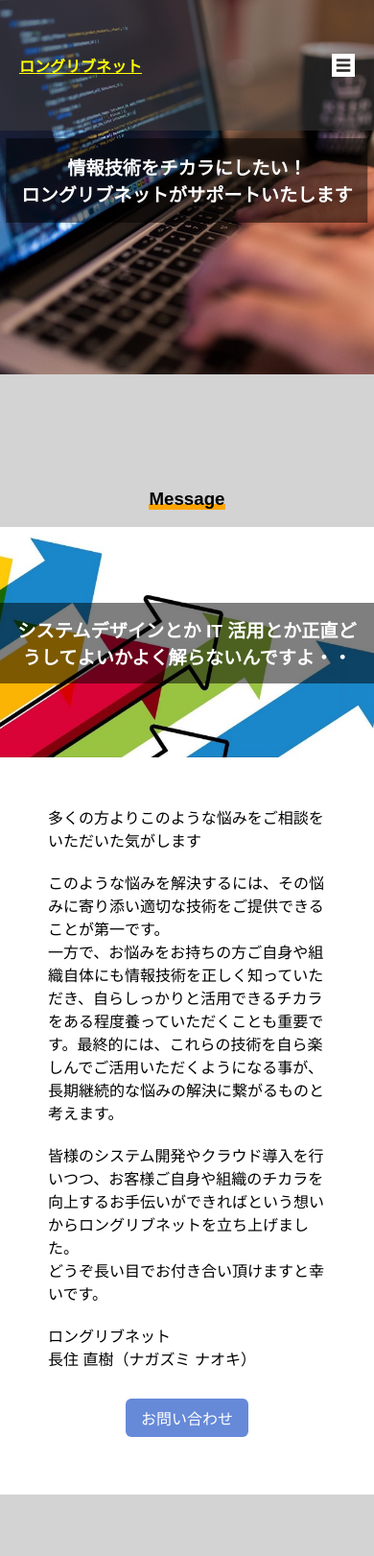
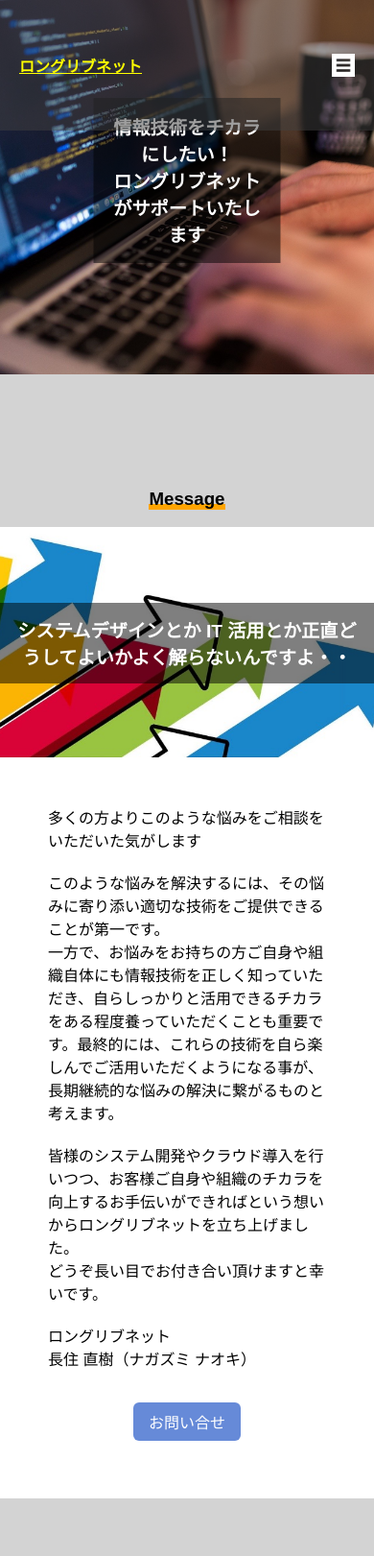
Before and after one commit to long-live-net/longlivenet, a Django app: page / in a window 390 px wide. Shown: the top 1621 px of the page at 96% size. Run offline with Django 3.2, Linux system fonts and the light colour scheme; data that the repository does not hold is empty.

Commit message:
Fix view templates style sheet.

```diff
--- a/sitebase/templates/sitebase/index.html
+++ b/sitebase/templates/sitebase/index.html
@@ -30,7 +30,7 @@
       どうぞ長い目でお付き合い頂けますと幸いです。
       </p>
       <p>ロングリブネット<br>長住 直樹（ナガズミ ナオキ）</p>
-      <p class="lead_button"><a class="button01" href="#contact">お問い合わせ</a></p>
+      <p class="lead_button"><a class="button01" href="#contact">お問い合せ</a></p>
     </div>
   </div>
 </section>
@@ -132,7 +132,7 @@
       URL: https://www.longlivenet.com/
       </p>
       <p>
-      <a class="button01" href="/contact">メールでのお問い合わせ（お問い合わせフォーム）</a>
+      <a class="button01" href="/contact">メールでのお問い合せ（お問い合せフォーム）</a>
       </p>
     </div>
   </div>
--- a/sitebase/templates/sitebase/news.html
+++ b/sitebase/templates/sitebase/news.html
@@ -58,7 +58,7 @@
   </div>
   <div>
     <p class="lead_button">
-    <a class="button01" href="/#contact">お問い合わせ</a>
+    <a class="button01" href="/#contact">お問い合せ</a>
     <a class="button01" href="/">ホーム</a>
     </p>
   </div>
--- a/sitebase/templates/sitebase/news_detail.html
+++ b/sitebase/templates/sitebase/news_detail.html
@@ -20,14 +20,13 @@
       {% endif %}
     </ul>
     <p class="news_navi">
-    <a class="button01" href="javascript:history.back();">戻る</a>
     {% if page %}
     <a class="button01" href="{% url 'sitebase:news' %}?page={{page}}">NEWS一覧</a>
     {% else %}
     <a class="button01" href="{% url 'sitebase:news' %}">NEWS一覧</a>
     {% endif %}
-    <a class="button01" href="/#contact">お問い合わせ</a>
-    <a class="button01" href="/">ホーム</a>
+    <a class="button01" href="/#contact">お問い合せ</a>
+    <a class="button01" href="javascript:history.back();">戻る</a>
     </p>
   </div>
 </section>
--- a/static/base_style.css
+++ b/static/base_style.css
@@ -124,7 +124,7 @@
 	transform: translate(-50%, -50%);
   padding: 18px;
   text-align: center;
-  white-space: nowrap;
+/*   white-space: nowrap; */
   font-size: 2em;
   color: white;
   background-color: rgba(0,0,0,0.5);
@@ -451,6 +451,10 @@
 @media only screen and (max-width:734px) {
   div.cform {
     width: 90%;
+    text-align: center;
+  }
+  div.cform input[type="text"], div.cform input[type="email"], div.cform textarea {
+    width: 90%;
   }
 }
 
@@ -569,6 +573,7 @@
 /* --------------------- */
 .button01 {
   display: inline-block;
+  margin-top: 4px;
   padding: 0.5em 1em;
   text-decoration: none;
   background-color: #668ad8;
```
